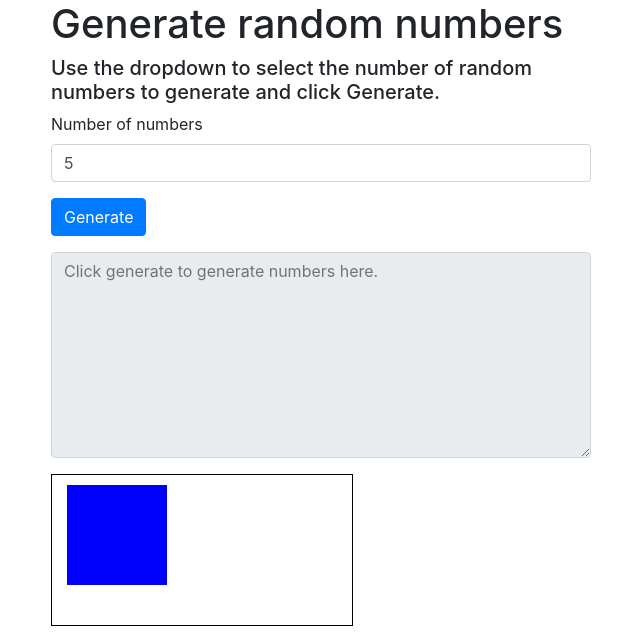
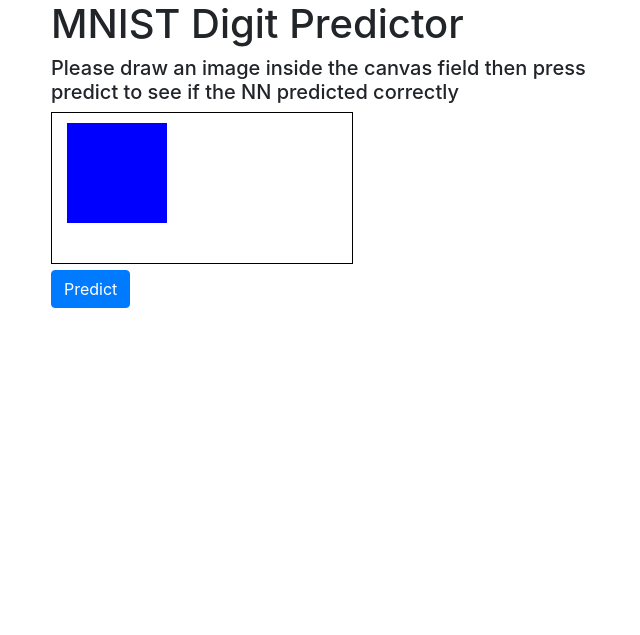
Before and after one commit to Cheezy23/MNIST_Project, a plain HTML site: page WebApp/index.html in a window 1280 px wide. Shown: the whole page, without its empty margins (34-674 px from the left). Drawn offline with nearby package versions, Linux system fonts and the light colour scheme; files whose address does not match are found by name.

Commit message:
Updated index.html file to new layout

```diff
--- a/WebApp/index.html
+++ b/WebApp/index.html
@@ -11,41 +11,30 @@
     <!-- Bootstrap CSS -->
     <link rel="stylesheet" href="https://stackpath.bootstrapcdn.com/bootstrap/4.3.1/css/bootstrap.min.css" integrity="sha384-ggOyR0iXCbMQv3Xipma34MD+dH/1fQ784/j6cY/iJTQUOhcWr7x9JvoRxT2MZw1T" crossorigin="anonymous">
 
-    <title>Random numbers</title>
+    <title>MNIST Digit Predictor</title>
   </head>
   <body>
     <div class="container">
       <div class="row">
         <div class="col-md-6">
-          <h1>Generate random numbers</h1>
+          <h1>MNIST Digit Predictor</h1>
         </div>
       </div>
       <div class="row">
         <div class="col-md-6">
-          <h5>Use the dropdown to select the number of random numbers to generate and click Generate.</h5>
+          <h5>Please draw an image inside the canvas field then press predict to see if the NN predicted correctly</h5>
         </div>
       </div>
       <div class="row">
         <div class="col-md-6">
           <form>
-            <div class="form-group">
-              <label for="noofnos">Number of numbers</label>
-              <input type="number" class="form-control" id="noofnos" aria-describedby="noofonoshelp" value="5" min="1" max="100">
+            <div>
+              <canvas id="canvas" style="border: 1px solid black"></canvas>
             </div>
             <div class="form-group">
-              <button type="submit" id="submitButton" class="btn btn-primary">Generate</button>
-            </div>
-            <div class="form-group">
-              <textarea class="form-control" id="randomNumbers" rows="8" placeholder="Click generate to generate numbers here." readonly></textarea>
+              <button type="predict" id="predictButton" class="btn btn-primary">Predict</button>
             </div>
           </form>
-        </div>
-      </div>
-      <div class="row">
-        <div class="col">
-          <canvas id="canvas" style="border: 1px solid black">
-
-          </canvas>
         </div>
       </div>
     </div>
```
